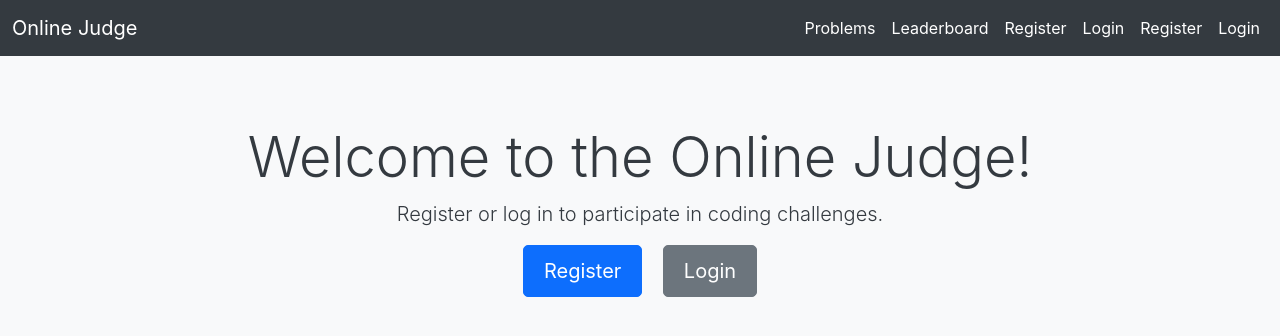
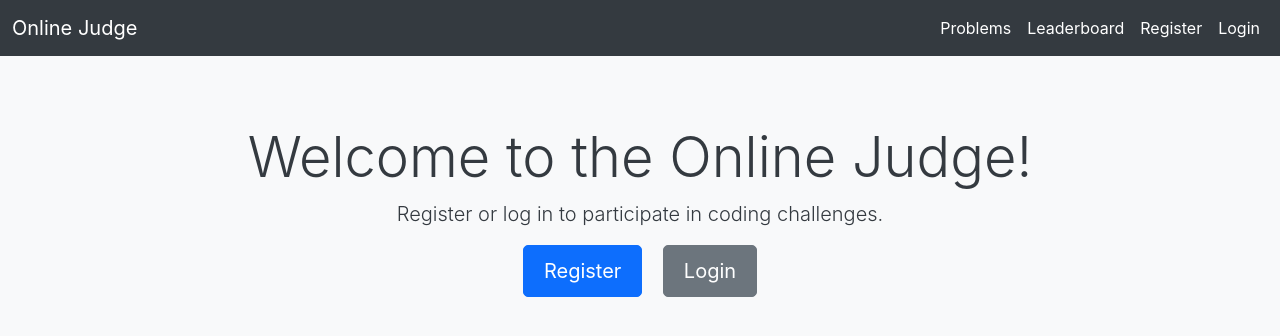
Before and after one commit to sriram6791/OJProject, a Django app: page / in a window 1280 px wide. Shown: the top 336 px of the page. Run offline with Django 5.2, Linux system fonts and the light colour scheme; parts of the project's set-up code (start-up, migrations or seed data) failed here and were passed over.

Commit message:
removed a slight bug in home page , till here all stable

```diff
--- a/templates/base.html
+++ b/templates/base.html
@@ -80,22 +80,6 @@
                             <a class="nav-link" href="{% url 'users:login' %}">Login</a>
                         </li>
                     {% endif %}
-                    {# Existing auth links #}
-                    {% if user.is_authenticated %}
-                        <li class="nav-item">
-                            <span class="nav-link">Welcome, {{ user.username }} ({{ user.role }})!</span>
-                        </li>
-                        <li class="nav-item">
-                            <a class="nav-link" href="{% url 'users:logout' %}">Logout</a>
-                        </li>
-                    {% else %}
-                        <li class="nav-item">
-                            <a class="nav-link" href="{% url 'users:register' %}">Register</a>
-                        </li>
-                        <li class="nav-item">
-                            <a class="nav-link" href="{% url 'users:login' %}">Login</a>
-                        </li>
-                    {% endif %}
                 </ul>
             </div>
         </div>
```
Also changed, not shown: db.sqlite3.
